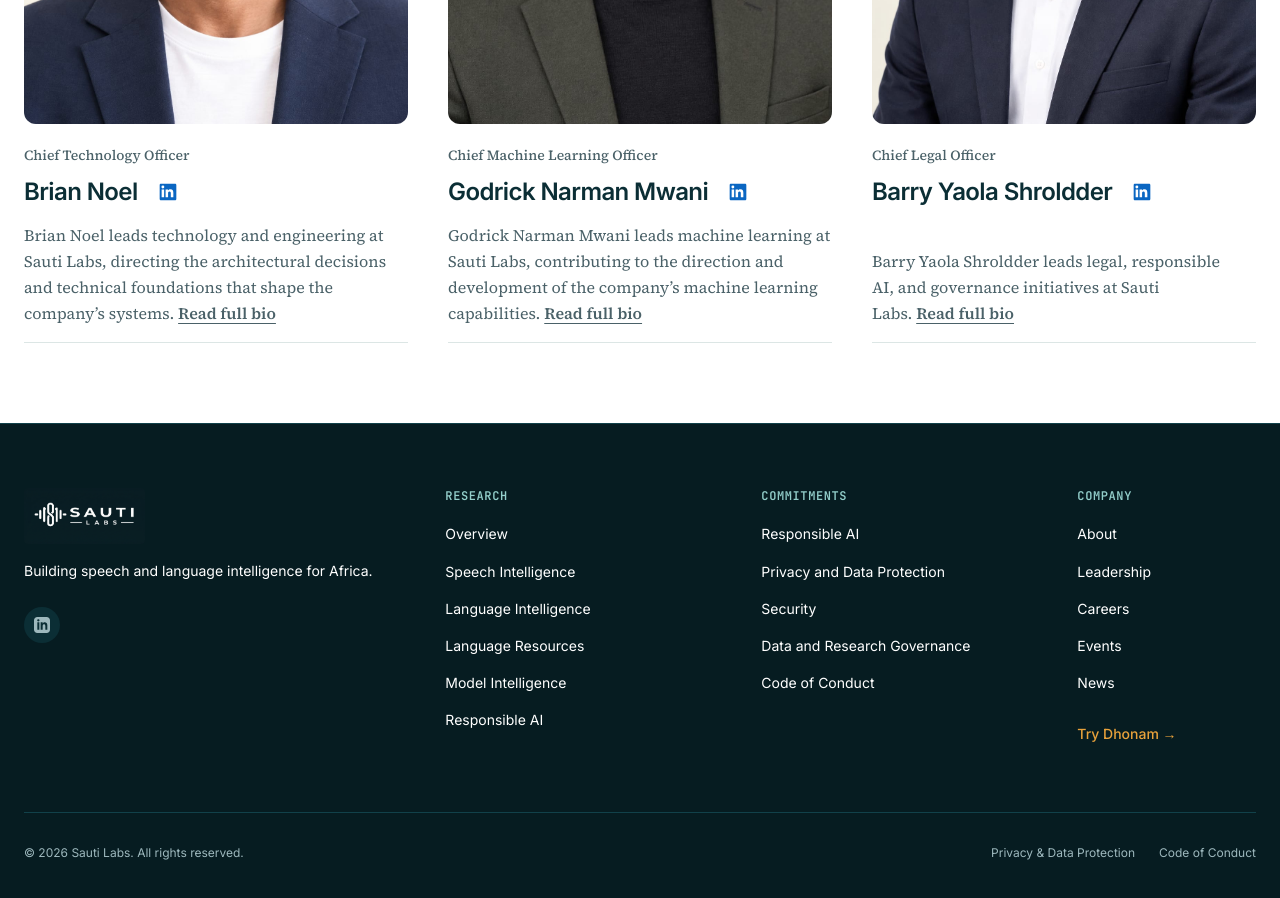
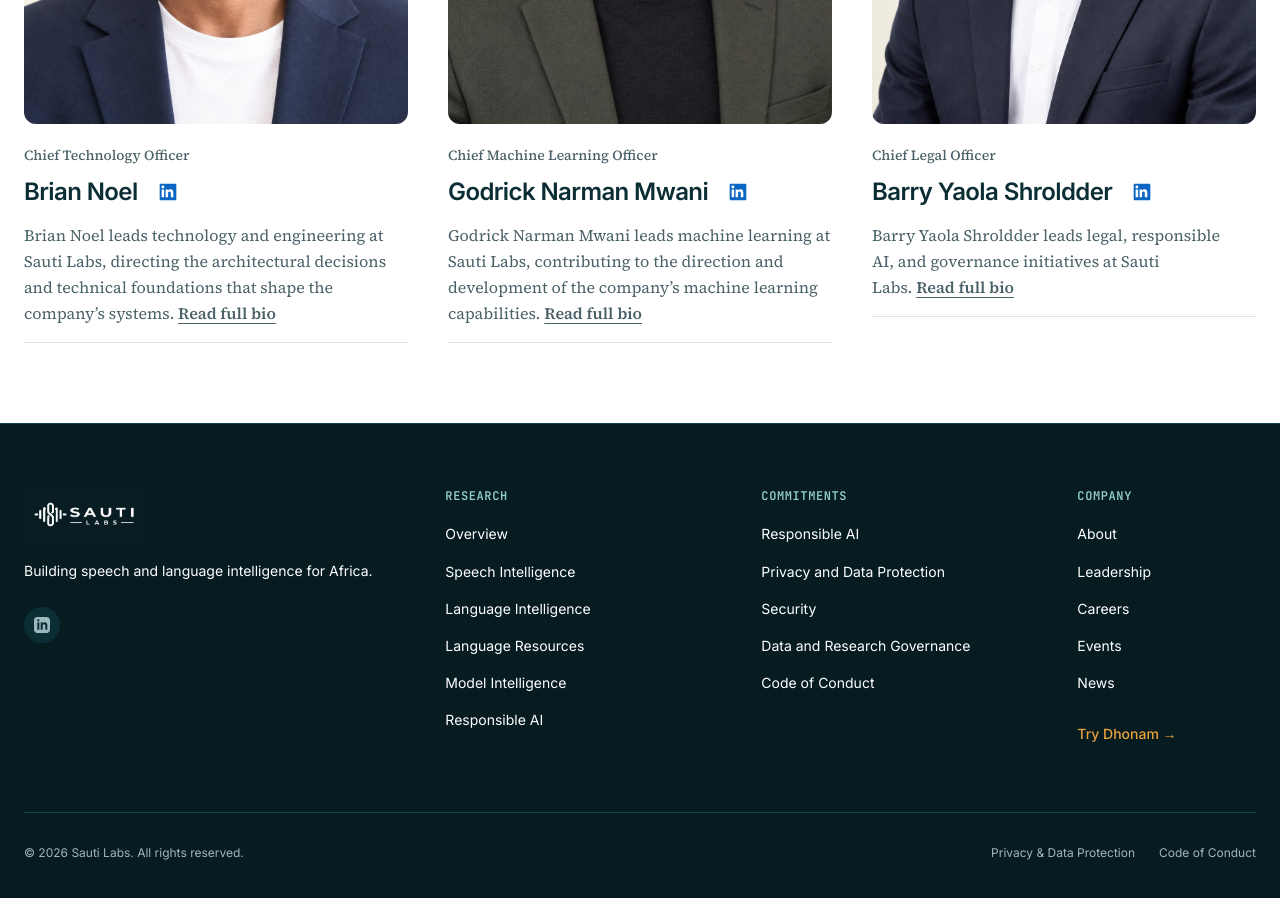
Before and after one commit to Sauti-Labs/sauti-website, a Next.js app: page /company/leadership in a window 1280 px wide. Shown: the part 1600-2498 px from the top of the page. Built offline with nearby package versions, Linux system fonts and the light colour scheme; no server answers.

Commit message:
Fix independent executive biography layout

```diff
--- a/app/company/leadership/page.tsx
+++ b/app/company/leadership/page.tsx
@@ -118,7 +118,7 @@
         />
       </div>
 
-      <div className="flex flex-1 flex-col pt-5">
+      <div className="flex flex-col pt-5">
         <p className="text-sm font-medium leading-relaxed text-[var(--color-slate)]">
           {leader.title}
         </p>
@@ -142,9 +142,7 @@
         </div>
 
 
-        <div className="mt-auto">
-          <Biography bio={leader.bio} />
-        </div>
+        <Biography bio={leader.bio} />
       </div>
     </article>
   );
```
